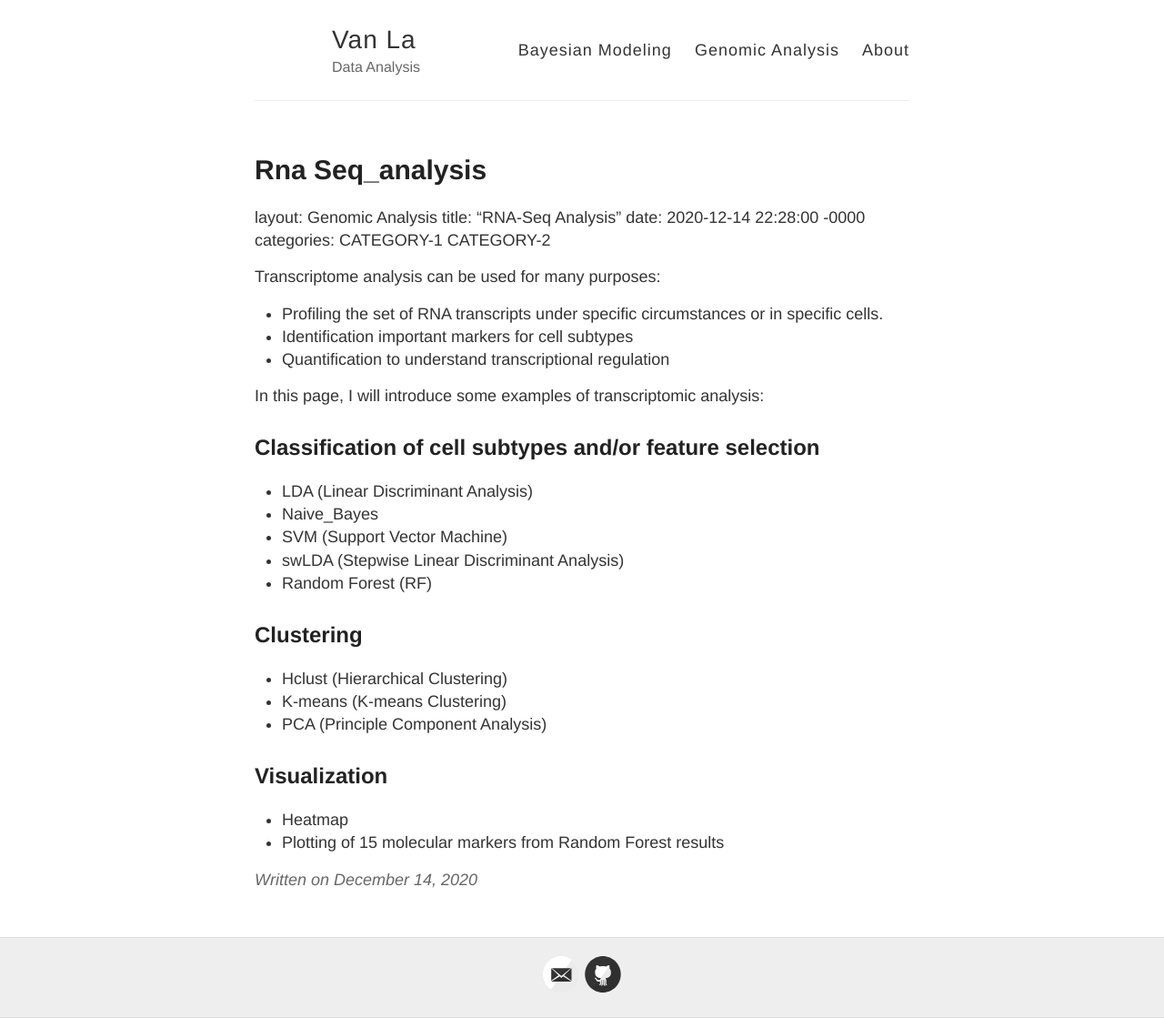
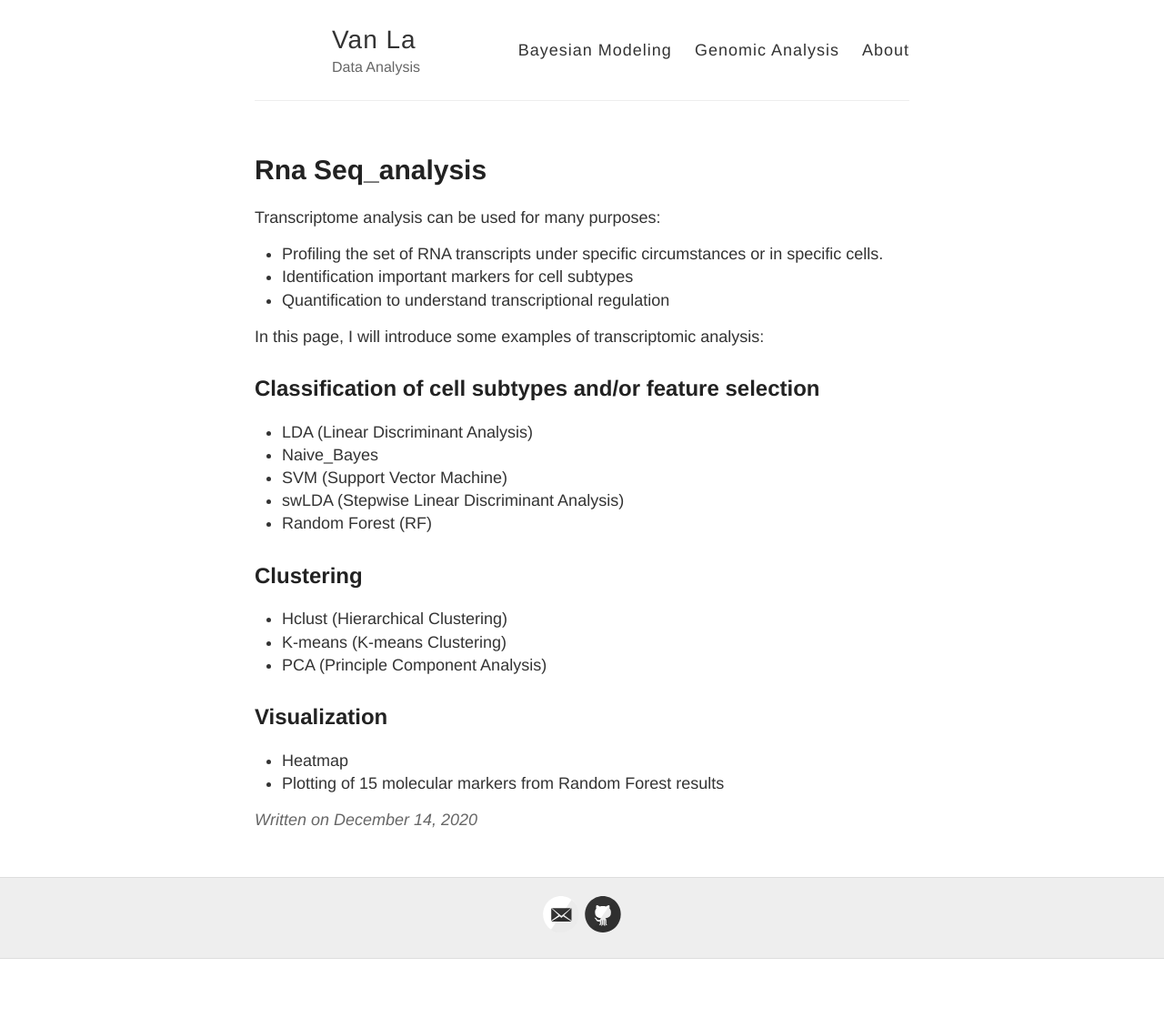
Before and after one commit to vanngocthuyla/Data_Analysis, a Jekyll site: the page built from _posts/2020-12-14-RNA-Seq_Analysis.md, in a window 1280 px wide. Shown: the whole page at 91% size. Built offline with Jekyll 4.4.1, drawn with Linux system fonts in a browser that asks for light colours; our own code applies the rules of GitHub Pages for plain Markdown files; comment, search, counter and statistics services are not loaded; after the commit the page ends 1054 px from its top, so only the background shows below that.

Commit message:
Update 2020-12-14-RNA-Seq_Analysis.md

```diff
--- a/_posts/2020-12-14-RNA-Seq_Analysis.md
+++ b/_posts/2020-12-14-RNA-Seq_Analysis.md
@@ -1,8 +1,3 @@
-layout: Genomic Analysis
-title: "RNA-Seq Analysis"
-date: 2020-12-14 22:28:00 -0000
-categories: CATEGORY-1 CATEGORY-2
-
 Transcriptome analysis can be used for many purposes:
 - Profiling the set of RNA transcripts under specific circumstances or in specific cells.
 - Identification important markers for cell subtypes
```
